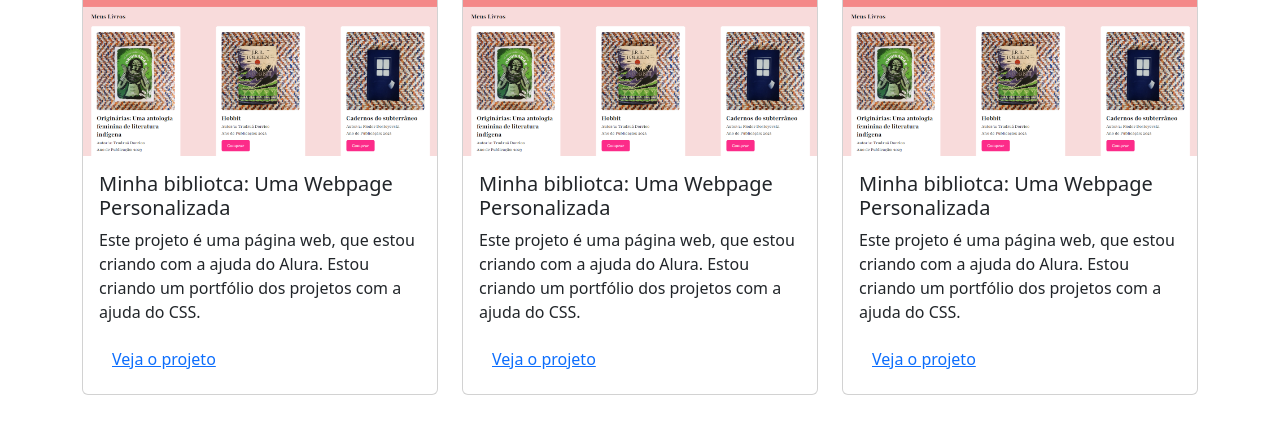
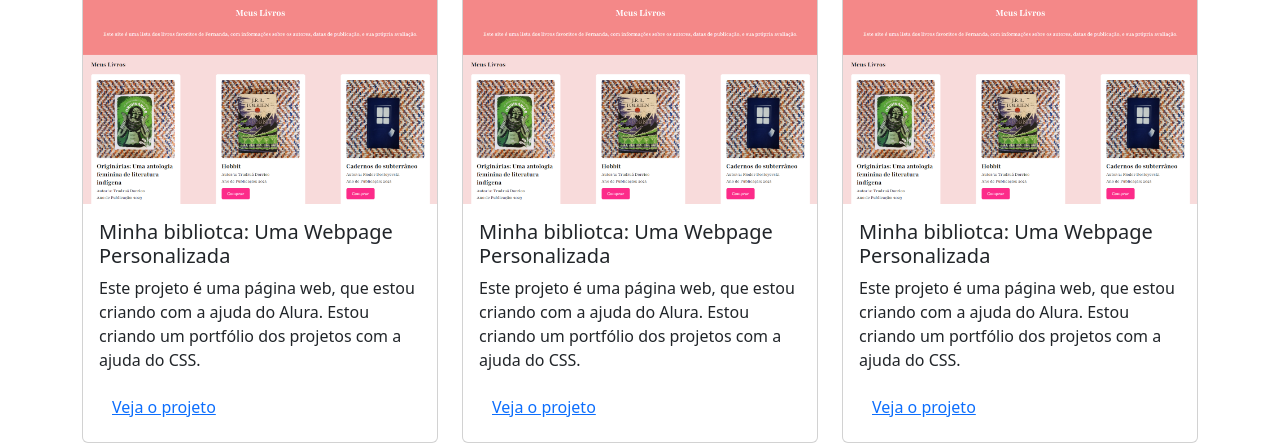
Before and after one commit to Hgiddal/Portf-lio, a plain HTML site: page index.html in a window 1280 px wide. Shown: the part 500-943 px from the top of the page. Before the commit the page ends 895 px from the top, so only its background shows below. Drawn offline with nearby package versions, Linux system fonts and the light colour scheme.

Commit message:
Container

```diff
--- a/index.html
+++ b/index.html
@@ -25,7 +25,7 @@
         <p class="badge bg-secondary">Atleta</p>
     </div>
     </header>
-    <main class="container">
+    <main class="container mt-5">
         <h2>Meus projetos</h2>
         <div class="row">
             <!-- Projeto 1 -->
```
